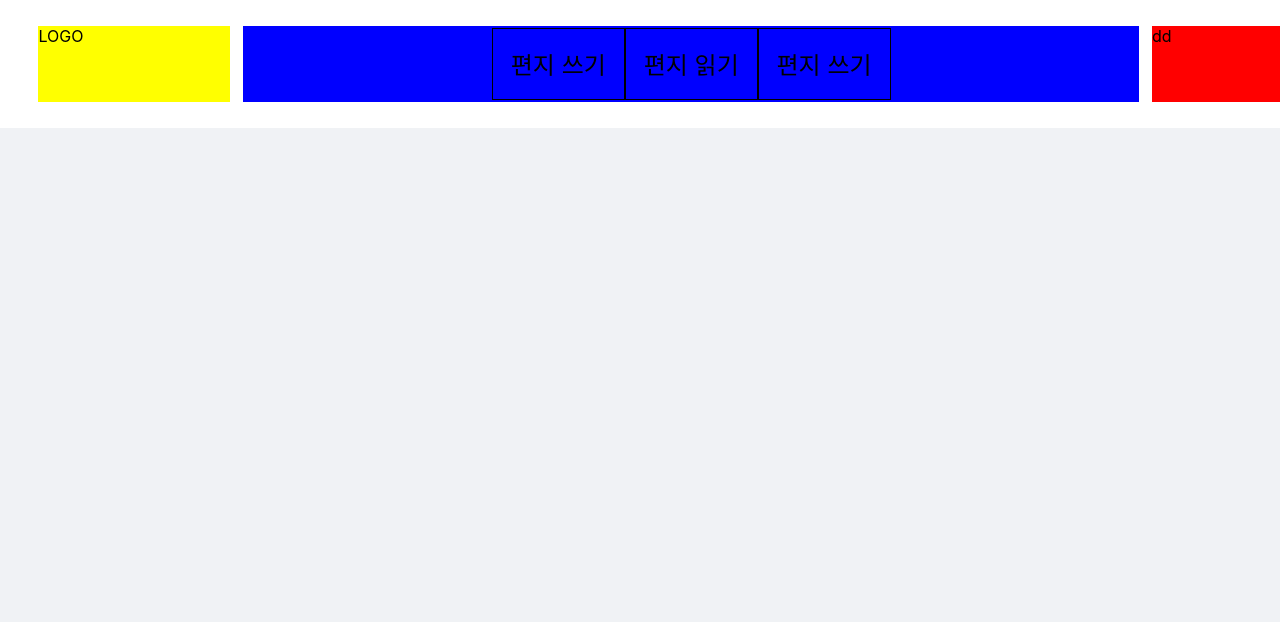
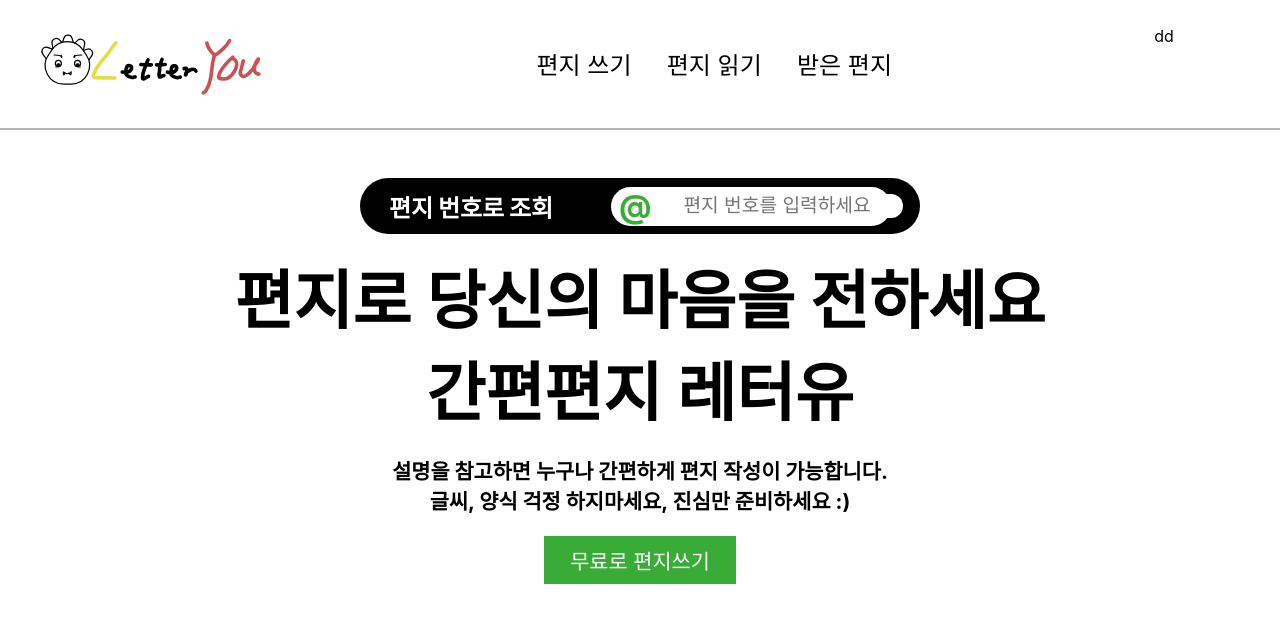
Before and after one commit to atomsong9090/shy_letter, a React (Create React App) app: page / in a window 1280 px wide. Shown: the top 622 px of the page. Built offline with nearby package versions, Linux system fonts and the light colour scheme.

Commit message:
[client] ADD nav, intro 화면 구성

```diff
--- /dev/null
+++ b/src/components/intro.tsx
@@ -0,0 +1,108 @@
+import React, { ReactElement } from "react";
+import styled from "styled-components";
+import background from "../assets/intro.png";
+
+export default function Intro(): ReactElement {
+  return (
+    <Main>
+      <IntroBox>
+        <SearchBar>
+          <Description>편지 번호로 조회</Description>
+          <SearchContainer>
+            <SearchIcon>@</SearchIcon>
+            <SearchInput placeholder="편지 번호를 입력하세요" />
+          </SearchContainer>
+        </SearchBar>
+        <Introduce>
+          편지로 당신의 마음을 전하세요
+          <Br />
+          간편편지 레터유
+        </Introduce>
+        <Intro_Description>
+          설명을 참고하면 누구나 간편하게 편지 작성이 가능합니다.
+          <Br />
+          글씨, 양식 걱정 하지마세요, 진심만 준비하세요 :)
+        </Intro_Description>
+        <StartBtn>무료로 편지쓰기</StartBtn>
+      </IntroBox>
+    </Main>
+  );
+}
+
+const Main = styled.div`
+  margin-top: 3rem;
+  height: 30rem;
+  display: flex;
+  justify-content: center;
+`;
+const IntroBox = styled.div`
+  width: 100%;
+  display: flex;
+  flex-direction: column;
+  align-items: center;
+`;
+const SearchBar = styled.div`
+  background-color: black;
+  display: flex;
+  align-items: center;
+  justify-content: space-around;
+  width: 35rem;
+  height: 3.5rem;
+  border-radius: 2rem;
+`;
+const Description = styled.div`
+  color: white;
+  font-weight: 900;
+  font-size: 1.5rem;
+`;
+const SearchInput = styled.input`
+  border-radius: 2rem;
+  border: 0;
+  display: flex;
+  text-align: center;
+  font-size: 1.2rem;
+  :focus {
+    outline: none;
+  }
+`;
+const SearchContainer = styled.div`
+  background-color: red;
+  width: 50%;
+  display: flex;
+  align-items: center;
+  border-radius: 2rem;
+  background-color: white;
+`;
+const SearchIcon = styled.div`
+  font-size: 2rem;
+  margin-left: 0.5rem;
+  color: #39ac37;
+  font-weight: bold;
+`;
+
+const Introduce = styled.h1`
+  font-size: 4rem;
+  margin: 0;
+  margin-top: 1rem;
+  display: flex;
+  text-align: center;
+`;
+const Br = styled.br``;
+const Intro_Description = styled.p`
+  text-align: center;
+  font-weight: 700;
+  font-size: 1.3rem;
+`;
+
+const StartBtn = styled.button`
+  background-color: #39ac37;
+  border: 0;
+  height: 3rem;
+  font-size: 1.3rem;
+  width: 12rem;
+  color: white;
+  &:hover {
+    cursor: pointer;
+    background-color: black;
+  }
+`;
--- a/src/components/nav.tsx
+++ b/src/components/nav.tsx
@@ -1,10 +1,11 @@
 import React, { ReactElement } from "react";
 import styled from "styled-components";
+import logo from "../assets/logo.svg";
 
 export default function NavBar(): ReactElement {
   return (
     <Main>
-      <LogoBox>LOGO</LogoBox>
+      <Logo src={logo} />
       <MenuBox>
         <MenuWrapper>
           <MenuItem>편지 쓰기</MenuItem>
@@ -13,7 +14,7 @@ export default function NavBar(): ReactElement {
           <MenuItem>편지 읽기</MenuItem>
         </MenuWrapper>
         <MenuWrapper>
-          <MenuItem>편지 쓰기</MenuItem>
+          <MenuItem>받은 편지</MenuItem>
         </MenuWrapper>
       </MenuBox>
       <LanBox>dd</LanBox>
@@ -28,25 +29,25 @@ const Main = styled.div`
   align-items: center;
   width: 100%;
   height: 8rem;
+  border-bottom: 0.13rem solid #b8b2b2;
 `;
 
-const LogoBox = styled.div`
-  background-color: yellow;
-  width: 15%;
+const Logo = styled.img`
+  //background-color: yellow;
+  width: 15rem;
   margin-left: 3%;
-  height: 60%;
 `;
 const MenuBox = styled.div`
   display: flex;
   align-items: center;
   justify-content: center;
-  background-color: blue;
+  //  background-color: blue;
   width: 70%;
   height: 60%;
 `;
 const MenuWrapper = styled.div`
   padding: 2%;
-  border: 1px solid black;
+  //border: 1px solid black;
 `;
 const MenuItem = styled.div`
   font-size: 150%;
@@ -56,7 +57,7 @@ const MenuItem = styled.div`
   }
 `;
 const LanBox = styled.div`
-  background-color: red;
+  // background-color: red;
   width: 10%;
   height: 60%;
 `;
--- a/src/index.css
+++ b/src/index.css
@@ -1,6 +1,5 @@
 body {
   margin: 0;
-  background-color: #f0f2f5;
   font-family: -apple-system, BlinkMacSystemFont, "Segoe UI", "Roboto", "Oxygen", "Ubuntu", "Cantarell", "Fira Sans",
     "Droid Sans", "Helvetica Neue", sans-serif;
   -webkit-font-smoothing: antialiased;
--- a/src/pages/main.tsx
+++ b/src/pages/main.tsx
@@ -1,11 +1,13 @@
 import React, { ReactElement } from "react";
 import styled from "styled-components";
 import NavBar from "../components/nav";
+import Intro from "../components/intro";
 
 export default function Main(): ReactElement {
   return (
     <MainScreen>
       <NavBar />
+      <Intro />
     </MainScreen>
   );
 }
```
Also changed, not shown: src/assets/intro.png (added), src/assets/logo.svg (added).
